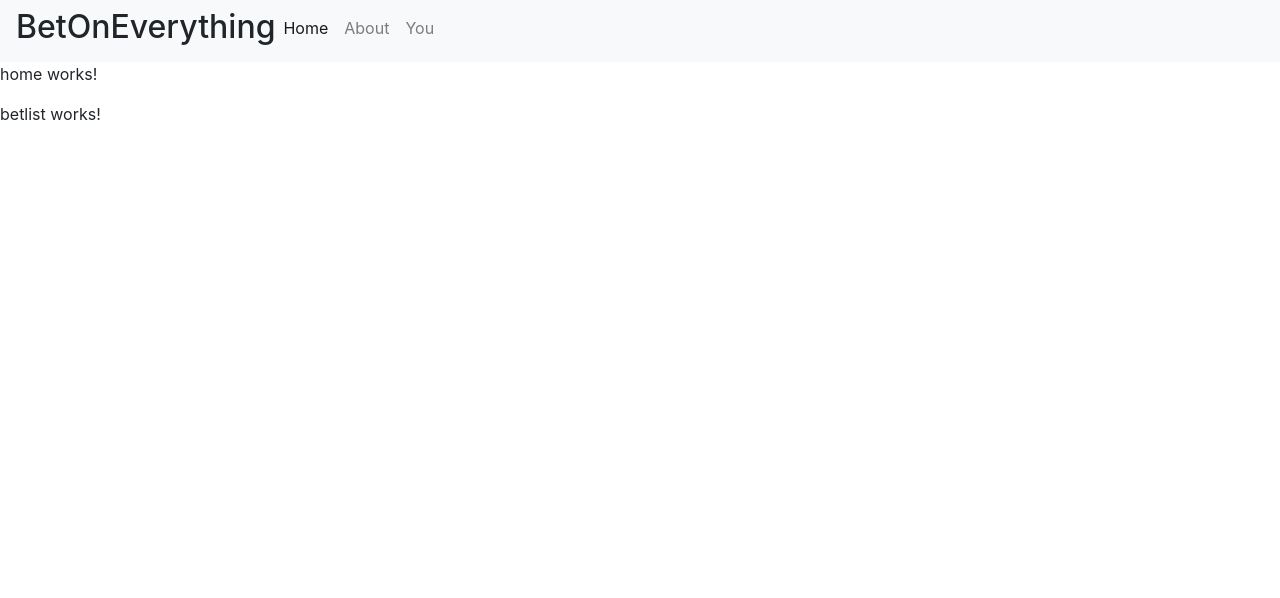
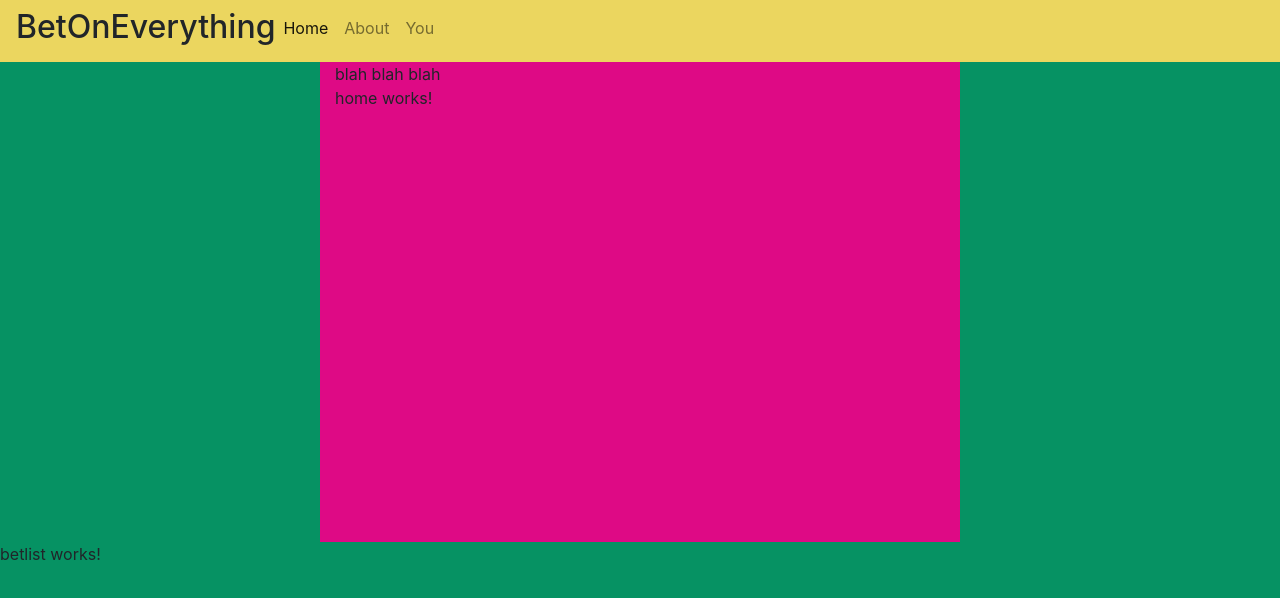
Before and after one commit to dtolaoye/Frontend, an Angular app in the folder Project3/: page /home in a window 1280 px wide. Shown: the top 598 px of the page. Built offline with nearby package versions, Linux system fonts and the light colour scheme.

Commit message:
page styles, colors

```diff
--- a/Project3/src/app/app.component.html
+++ b/Project3/src/app/app.component.html
@@ -1,3 +1,2 @@
 <app-menu></app-menu>
-
 <router-outlet></router-outlet>
--- a/Project3/src/app/app.module.ts
+++ b/Project3/src/app/app.module.ts
@@ -8,6 +8,7 @@ import { AboutComponent } from './about/about.component';
 import { MenuComponent } from './menu/menu.component';
 import { BetlistComponent } from './betlist/betlist.component';
 import { YouComponent } from './you/you.component';
+import { PageComponent } from './page/page.component';
 
 
 @NgModule({
@@ -18,6 +19,7 @@ import { YouComponent } from './you/you.component';
     MenuComponent,
     BetlistComponent,
     YouComponent,
+    PageComponent,
   ],
   imports: [
     BrowserModule,
--- a/Project3/src/app/home/home.component.html
+++ b/Project3/src/app/home/home.component.html
@@ -1,3 +1,3 @@
-<p>home works!</p>
+<app-page><p>home works!</p></app-page>
 
 <app-betlist></app-betlist>
--- /dev/null
+++ b/Project3/src/app/page/page.component.html
@@ -0,0 +1 @@
+<div class="container gutter">blah blah blah<ng-content></ng-content></div>
--- /dev/null
+++ b/Project3/src/app/page/page.component.ts
@@ -0,0 +1,15 @@
+import { Component, OnInit } from '@angular/core';
+
+@Component({
+  selector: 'app-page',
+  templateUrl: './page.component.html',
+  styleUrls: ['./page.component.scss']
+})
+export class PageComponent implements OnInit {
+
+  constructor() { }
+
+  ngOnInit(): void {
+  }
+
+}
--- a/Project3/src/styles.scss
+++ b/Project3/src/styles.scss
@@ -1 +1,15 @@
 /* You can add global styles to this file, and also import other style files */
+.gutter{
+    max-width: 40rem;
+    margin: 2rem 1rem;
+    min-height: 30rem;
+    height: 80%;
+    margin: auto;
+    background: rgb(222,10,133);
+}
+body{
+    background: rgb(6, 146, 99);
+}
+.navbar{
+    background: rgb(235, 214, 95)!important;
+}
```
Also changed, not shown: Project3/src/app/page/page.component.scss (added), 1 other file (tests, documents, lock files or other folders).
